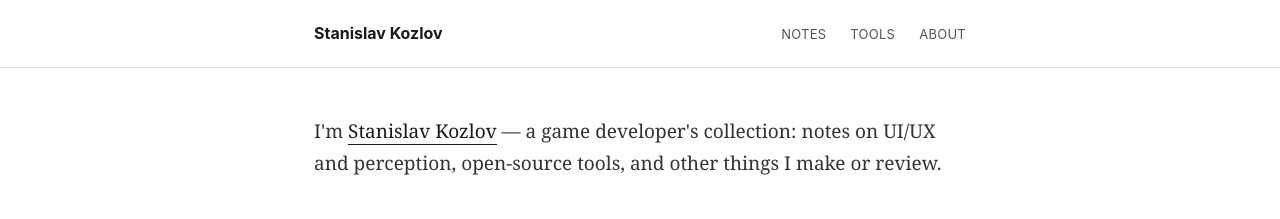
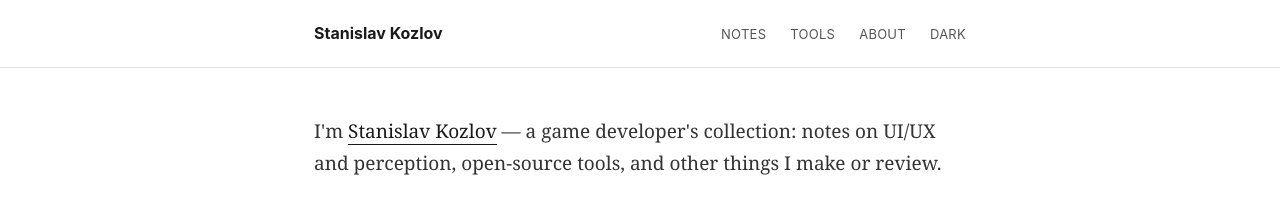
Before and after one commit to LLarean/llarean.github.io, a Jekyll site: the page built from index.html, in a window 1280 px wide. Shown: the top 219 px of the page. Built offline with Jekyll 4.4.1, drawn with Linux system fonts in a browser that asks for light colours.

Commit message:
Add dark theme toggle

```diff
--- a/_layouts/default.html
+++ b/_layouts/default.html
@@ -3,6 +3,16 @@
 <head>
   <meta charset="utf-8">
   <meta name="viewport" content="width=device-width, initial-scale=1">
+  <script>
+    (function () {
+      var theme;
+      try { theme = localStorage.getItem('theme'); } catch (error) {}
+      if (theme !== 'light' && theme !== 'dark') {
+        theme = window.matchMedia('(prefers-color-scheme: dark)').matches ? 'dark' : 'light';
+      }
+      document.documentElement.setAttribute('data-theme', theme);
+    }());
+  </script>
   <title>{% if page.title %}{{ page.title }} — {{ site.title }}{% else %}{{ site.title }}{% endif %}</title>
   <meta name="description" content="{% if page.excerpt %}{{ page.excerpt | strip_html | truncate: 160 }}{% else %}{{ site.description }}{% endif %}">
   <link rel="icon" type="image/x-icon" href="{{ '/favicon.ico' | relative_url }}">
@@ -20,6 +30,7 @@
       <a href="{{ '/notes/' | relative_url }}"{% if page.url contains '/notes' or page.layout == 'post' %} class="active"{% endif %}>Notes</a>
       <a href="{{ '/tools/' | relative_url }}"{% if page.url contains '/tools' %} class="active"{% endif %}>Tools</a>
       <a href="{{ '/about/' | relative_url }}"{% if page.url contains '/about' %} class="active"{% endif %}>About</a>
+      <button class="theme-toggle" type="button">Dark</button>
     </nav>
   </div>
 </header>
@@ -42,5 +53,46 @@
   </div>
 </footer>
 
+<script>
+  (function () {
+    var root = document.documentElement;
+    var button = document.querySelector('.theme-toggle');
+    var systemTheme = window.matchMedia('(prefers-color-scheme: dark)');
+
+    function getStoredTheme() {
+      try {
+        var theme = localStorage.getItem('theme');
+        return theme === 'light' || theme === 'dark' ? theme : null;
+      } catch (error) {
+        return null;
+      }
+    }
+
+    function updateButton() {
+      var nextTheme = root.getAttribute('data-theme') === 'dark' ? 'light' : 'dark';
+      var label = 'Switch to ' + nextTheme + ' theme';
+      button.textContent = nextTheme;
+      button.setAttribute('aria-label', label);
+      button.setAttribute('title', label);
+    }
+
+    button.addEventListener('click', function () {
+      var theme = root.getAttribute('data-theme') === 'dark' ? 'light' : 'dark';
+      root.setAttribute('data-theme', theme);
+      try { localStorage.setItem('theme', theme); } catch (error) {}
+      updateButton();
+    });
+
+    systemTheme.addEventListener('change', function (event) {
+      if (!getStoredTheme()) {
+        root.setAttribute('data-theme', event.matches ? 'dark' : 'light');
+        updateButton();
+      }
+    });
+
+    updateButton();
+  }());
+</script>
+
 </body>
 </html>
--- a/assets/css/style.css
+++ b/assets/css/style.css
@@ -1,21 +1,52 @@
 /* Reset */
 *, *::before, *::after { box-sizing: border-box; margin: 0; padding: 0; }
+
+/* Theme */
+:root {
+  color-scheme: light;
+  --color-background: #fff;
+  --color-text: #1a1a1a;
+  --color-text-secondary: #444;
+  --color-text-muted: #888;
+  --color-nav: #555;
+  --color-border: #e0e0e0;
+  --color-border-subtle: #f0f0f0;
+  --color-code-background: #f5f5f5;
+  --color-quote-border: #ddd;
+  --color-quote-text: #666;
+  --color-intro: #333;
+}
+
+:root[data-theme="dark"] {
+  color-scheme: dark;
+  --color-background: #121212;
+  --color-text: #e6e6e6;
+  --color-text-secondary: #c5c5c5;
+  --color-text-muted: #a3a3a3;
+  --color-nav: #b8b8b8;
+  --color-border: #363636;
+  --color-border-subtle: #292929;
+  --color-code-background: #222;
+  --color-quote-border: #4b4b4b;
+  --color-quote-text: #b8b8b8;
+  --color-intro: #d4d4d4;
+}
 
 /* Base */
 body {
   font-family: Georgia, 'Times New Roman', serif;
   font-size: 18px;
   line-height: 1.7;
-  color: #1a1a1a;
-  background: #fff;
+  color: var(--color-text);
+  background: var(--color-background);
 }
 
 a {
-  color: #1a1a1a;
+  color: var(--color-text);
   text-decoration: underline;
   text-underline-offset: 3px;
 }
-a:hover { color: #555; }
+a:hover { color: var(--color-nav); }
 
 /* Layout */
 .wrap {
@@ -27,7 +58,7 @@ a:hover { color: #555; }
 
 /* Header */
 header {
-  border-bottom: 1px solid #e0e0e0;
+  border-bottom: 1px solid var(--color-border);
   padding: 20px 0;
   margin-bottom: 48px;
 }
@@ -43,10 +74,10 @@ header .wrap {
   font-size: 16px;
   font-weight: 700;
   text-decoration: none;
-  color: #1a1a1a;
+  color: var(--color-text);
   margin-right: auto;
 }
-.site-title:hover { color: #1a1a1a; }
+.site-title:hover { color: var(--color-text); }
 
 nav {
   font-family: -apple-system, BlinkMacSystemFont, 'Segoe UI', sans-serif;
@@ -55,23 +86,35 @@ nav {
   gap: 24px;
 }
 
-nav a {
+nav a,
+.theme-toggle {
   text-decoration: none;
-  color: #555;
+  color: var(--color-nav);
   letter-spacing: 0.02em;
   text-transform: uppercase;
   font-size: 13px;
 }
-nav a:hover, nav a.active { color: #1a1a1a; }
+
+.theme-toggle {
+  padding: 0;
+  border: 0;
+  background: none;
+  font-family: inherit;
+  cursor: pointer;
+}
+
+nav a:hover,
+nav a.active,
+.theme-toggle:hover { color: var(--color-text); }
 
 /* Footer */
 footer {
-  border-top: 1px solid #e0e0e0;
+  border-top: 1px solid var(--color-border);
   margin-top: 80px;
   padding: 24px 0 32px;
   font-family: -apple-system, BlinkMacSystemFont, 'Segoe UI', sans-serif;
   font-size: 13px;
-  color: #888;
+  color: var(--color-text-muted);
 }
 footer .wrap {
   display: flex;
@@ -80,8 +123,8 @@ footer .wrap {
   flex-wrap: wrap;
   gap: 8px;
 }
-footer a { color: #888; }
-footer a:hover { color: #1a1a1a; }
+footer a { color: var(--color-text-muted); }
+footer a:hover { color: var(--color-text); }
 
 /* Main content */
 main { margin-bottom: 0; }
@@ -91,7 +134,7 @@ h1.page-title {
   font-size: 28px;
   font-weight: normal;
   margin-bottom: 40px;
-  color: #1a1a1a;
+  color: var(--color-text);
 }
 
 /* Post list */
@@ -100,7 +143,7 @@ h1.page-title {
 .post-item {
   margin-bottom: 48px;
   padding-bottom: 48px;
-  border-bottom: 1px solid #f0f0f0;
+  border-bottom: 1px solid var(--color-border-subtle);
 }
 .post-item:last-child { border-bottom: none; }
 
@@ -116,7 +159,7 @@ h1.page-title {
 .post-meta {
   font-family: -apple-system, BlinkMacSystemFont, 'Segoe UI', sans-serif;
   font-size: 13px;
-  color: #888;
+  color: var(--color-text-muted);
   margin-bottom: 8px;
 }
 
@@ -130,7 +173,7 @@ h1.page-title {
 .post-title a:hover { text-decoration: underline; }
 
 .post-excerpt {
-  color: #444;
+  color: var(--color-text-secondary);
   font-size: 17px;
   margin-bottom: 12px;
 }
@@ -139,11 +182,11 @@ h1.page-title {
   font-family: -apple-system, BlinkMacSystemFont, 'Segoe UI', sans-serif;
   font-size: 13px;
   text-decoration: none;
-  color: #888;
+  color: var(--color-text-muted);
   text-transform: uppercase;
   letter-spacing: 0.05em;
 }
-.read-more:hover { color: #1a1a1a; }
+.read-more:hover { color: var(--color-text); }
 
 /* Single post */
 .post-header { margin-bottom: 40px; }
@@ -162,12 +205,12 @@ h1.page-title {
 .post-content code {
   font-family: 'Courier New', monospace;
   font-size: 15px;
-  background: #f5f5f5;
+  background: var(--color-code-background);
   padding: 2px 6px;
   border-radius: 3px;
 }
 .post-content pre {
-  background: #f5f5f5;
+  background: var(--color-code-background);
   padding: 20px;
   overflow-x: auto;
   margin-bottom: 20px;
@@ -184,9 +227,9 @@ h1.page-title {
 }
 
 .post-content blockquote {
-  border-left: 3px solid #ddd;
+  border-left: 3px solid var(--color-quote-border);
   padding-left: 20px;
-  color: #666;
+  color: var(--color-quote-text);
   margin: 0 0 20px;
 }
 
@@ -197,10 +240,10 @@ h2.tools-category {
   font-weight: normal;
   text-transform: uppercase;
   letter-spacing: 0.08em;
-  color: #888;
+  color: var(--color-text-muted);
   margin: 56px 0 28px;
   padding-bottom: 8px;
-  border-bottom: 1px solid #e0e0e0;
+  border-bottom: 1px solid var(--color-border);
 }
 h2.tools-category:first-of-type { margin-top: 0; }
 
@@ -209,7 +252,7 @@ h2.tools-category:first-of-type { margin-top: 0; }
 .tool-card {
   margin-bottom: 40px;
   padding-bottom: 40px;
-  border-bottom: 1px solid #f0f0f0;
+  border-bottom: 1px solid var(--color-border-subtle);
 }
 .tool-card:last-child { border-bottom: none; }
 
@@ -224,14 +267,14 @@ h2.tools-category:first-of-type { margin-top: 0; }
 .tool-lang {
   font-family: -apple-system, BlinkMacSystemFont, 'Segoe UI', sans-serif;
   font-size: 12px;
-  color: #888;
+  color: var(--color-text-muted);
   text-transform: uppercase;
   letter-spacing: 0.05em;
   margin-bottom: 10px;
 }
 
 .tool-desc {
-  color: #444;
+  color: var(--color-text-secondary);
   font-size: 17px;
   margin-bottom: 12px;
 }
@@ -240,11 +283,11 @@ h2.tools-category:first-of-type { margin-top: 0; }
   font-family: -apple-system, BlinkMacSystemFont, 'Segoe UI', sans-serif;
   font-size: 13px;
   text-decoration: none;
-  color: #888;
+  color: var(--color-text-muted);
   text-transform: uppercase;
   letter-spacing: 0.05em;
 }
-.tool-link:hover { color: #1a1a1a; }
+.tool-link:hover { color: var(--color-text); }
 
 /* About / generic page */
 .page-content h2 { font-size: 22px; font-weight: normal; margin: 36px 0 14px; }
@@ -252,16 +295,16 @@ h2.tools-category:first-of-type { margin-top: 0; }
 .page-content p { margin-bottom: 18px; }
 .page-content ul { margin: 0 0 18px 22px; }
 .page-content li { margin-bottom: 6px; }
-.page-content a { color: #1a1a1a; }
+.page-content a { color: var(--color-text); }
 
 /* Home intro */
 .home-intro {
   margin-bottom: 60px;
   font-size: 19px;
-  color: #333;
+  color: var(--color-intro);
   line-height: 1.65;
 }
-.home-intro strong { font-weight: normal; color: #1a1a1a; border-bottom: 1px solid #1a1a1a; }
+.home-intro strong { font-weight: normal; color: var(--color-text); border-bottom: 1px solid var(--color-text); }
 
 /* Responsive */
 @media (max-width: 600px) {
```
